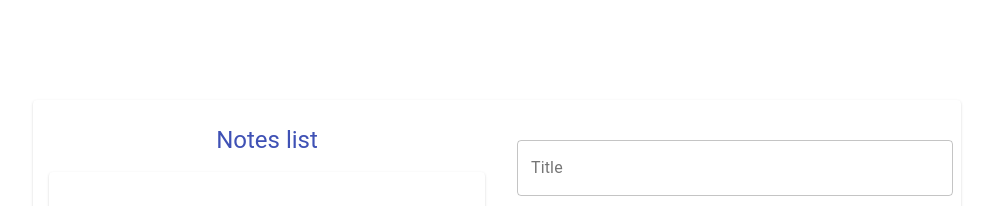
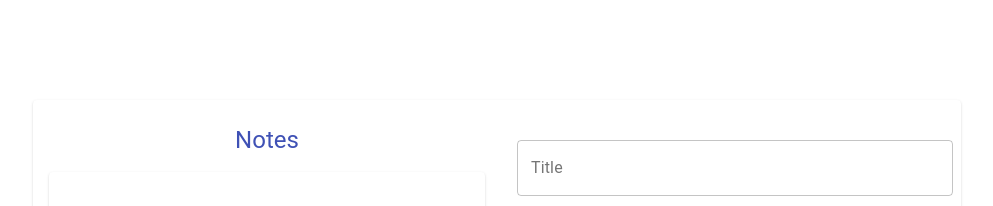
Before and after one commit to nimahkh/note_taking_app, a React (Create React App) app: page / in a window 1280 px wide. Shown: the top 206 px of the page, without its empty margins (143-1136 px from the left). Built offline with nearby package versions, Linux system fonts and the light colour scheme.

Commit message:
change Notes list to Notes

```diff
--- a/src/components/NotesList/index.js
+++ b/src/components/NotesList/index.js
@@ -22,7 +22,7 @@ function NotesList() {
   const classes = useStyles();
 
   return (<React.Fragment>
-    <Typography variant="h5" align="center" color="primary" gutterBottom noWrap>Notes list</Typography>
+    <Typography variant="h5" align="center" color="primary" gutterBottom noWrap>Notes </Typography>
     <div className={classes.margin}>
       {[0,1,2,3,4].map(item=>(
         <Note key={item} />
```
